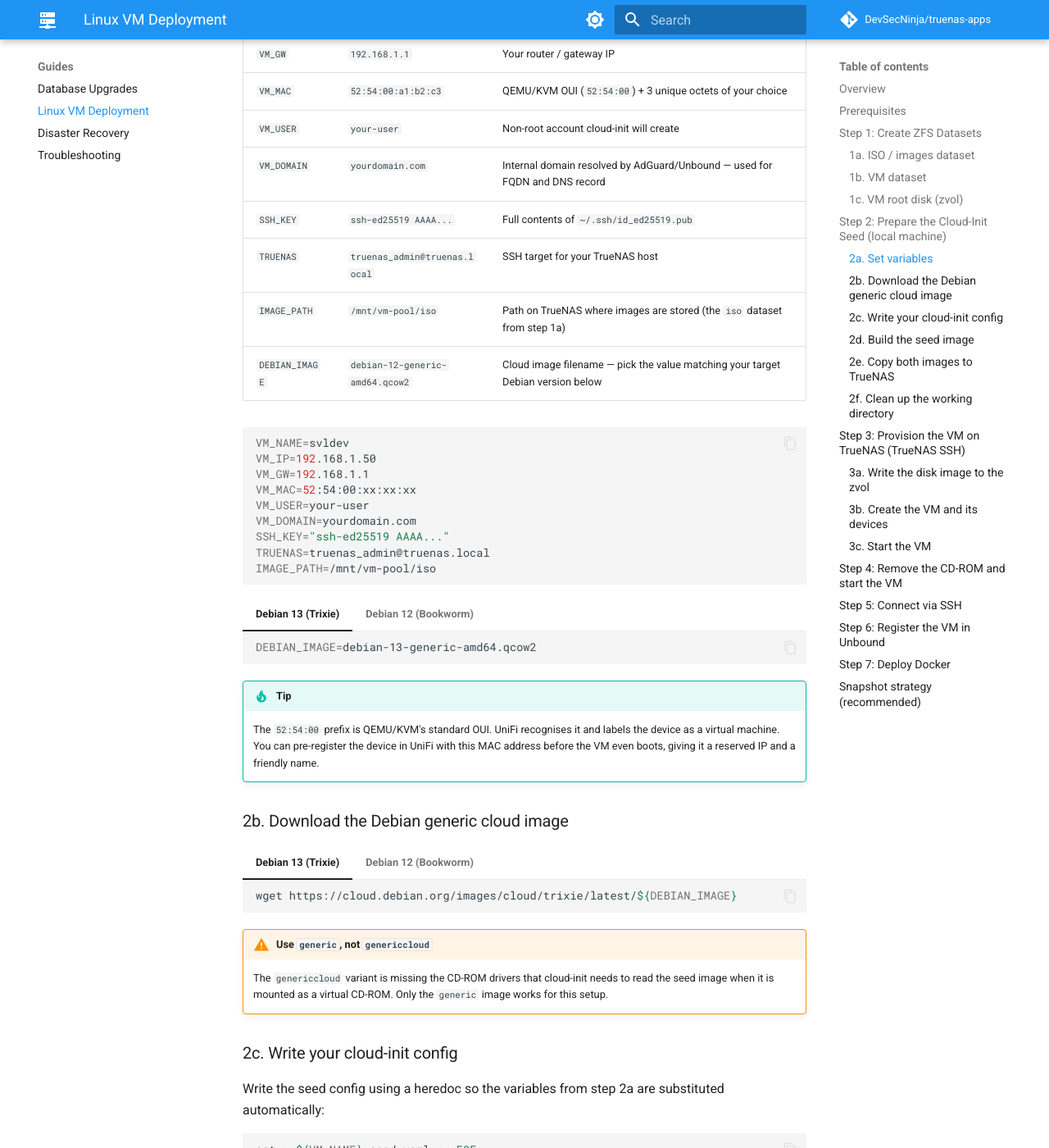
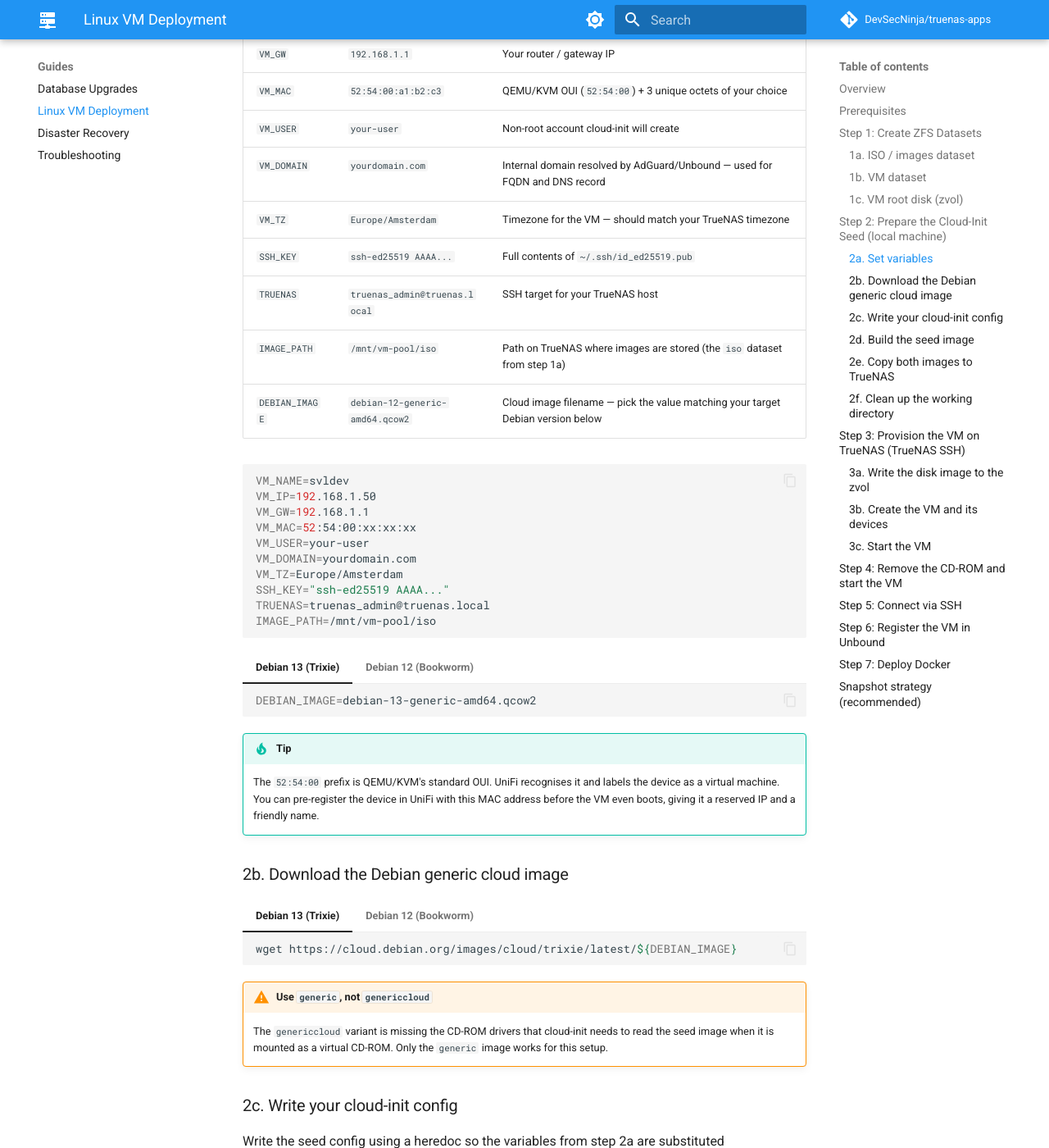
Before and after one commit to DevSecNinja/truenas-apps, an MkDocs documentation site: the page built from docs/VM-LINUX.md, in a window 1280 px wide and 1400 px high, scrolled down 4025 px. Shown: the whole window at 82% size. Built offline with MkDocs 1.6.1 and Material for MkDocs 9.7.7, drawn with Linux system fonts in a browser that asks for light colours; comment, search, counter and statistics services are not loaded; some of the changed text lies outside the part shown.

Commit message:
docs: add timezone and locale configuration to VM-LINUX guide

```diff
--- a/docs/VM-LINUX.md
+++ b/docs/VM-LINUX.md
@@ -120,6 +120,7 @@
 | `VM_MAC`       | `52:54:00:a1:b2:c3`             | QEMU/KVM OUI (`52:54:00`) + 3 unique octets of your choice                      |
 | `VM_USER`      | `your-user`                     | Non-root account cloud-init will create                                         |
 | `VM_DOMAIN`    | `yourdomain.com`                | Internal domain resolved by AdGuard/Unbound — used for FQDN and DNS record      |
+| `VM_TZ`        | `Europe/Amsterdam`              | Timezone for the VM — should match your TrueNAS timezone                        |
 | `SSH_KEY`      | `ssh-ed25519 AAAA...`           | Full contents of `~/.ssh/id_ed25519.pub`                                        |
 | `TRUENAS`      | `truenas_admin@truenas.local`   | SSH target for your TrueNAS host                                                |
 | `IMAGE_PATH`   | `/mnt/vm-pool/iso`              | Path on TrueNAS where images are stored (the `iso` dataset from step 1a)        |
@@ -132,6 +133,7 @@
 VM_MAC=52:54:00:xx:xx:xx
 VM_USER=your-user
 VM_DOMAIN=yourdomain.com
+VM_TZ=Europe/Amsterdam
 SSH_KEY="ssh-ed25519 AAAA..."
 TRUENAS=truenas_admin@truenas.local
 IMAGE_PATH=/mnt/vm-pool/iso
@@ -184,6 +186,10 @@
 #cloud-config
 hostname: ${VM_NAME}
 fqdn: ${VM_NAME}.${VM_DOMAIN}
+manage_etc_hosts: true
+
+timezone: ${VM_TZ}
+locale: en_US.UTF-8
 
 users:
   - name: ${VM_USER}
@@ -219,6 +225,9 @@
   - git
   - ca-certificates
   - qemu-guest-agent
+
+swap:
+  size: 0
 
 power_state:
   mode: poweroff
```
